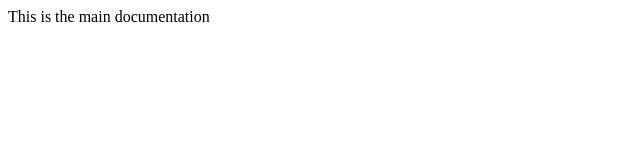
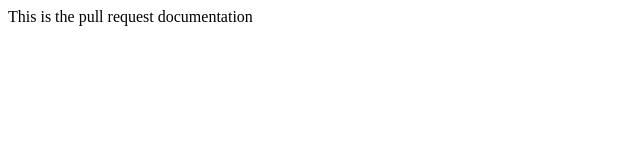
Before and after one commit to mathias-ahsberg-resurs/github-docs-preview, a plain HTML site: page docs/index.html in a window 1280 px wide. Shown: the full height of the page, 0-640 px from the left. Drawn offline with Linux system fonts and the light colour scheme.

Commit message:
docs: update docs

```diff
--- a/docs/index.html
+++ b/docs/index.html
@@ -2,5 +2,5 @@
     <head>
         <title>Documentation</title>
     </head>
-    <body>This is the main documentation</body>
+    <body>This is the pull request documentation</body>
 </html>
```
